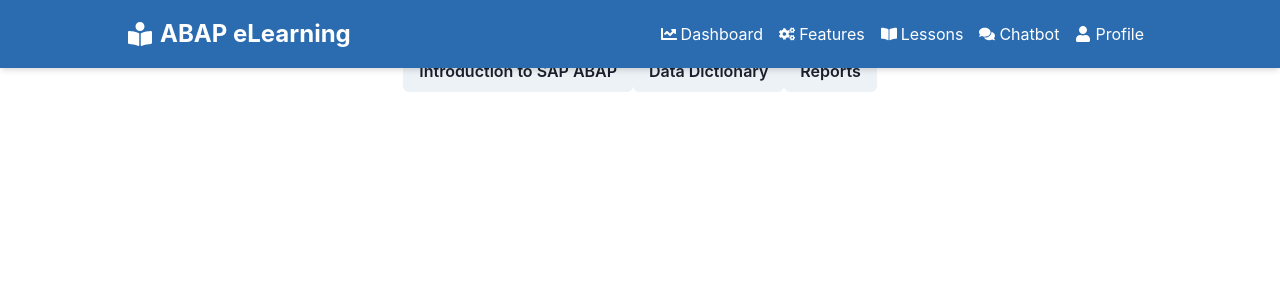
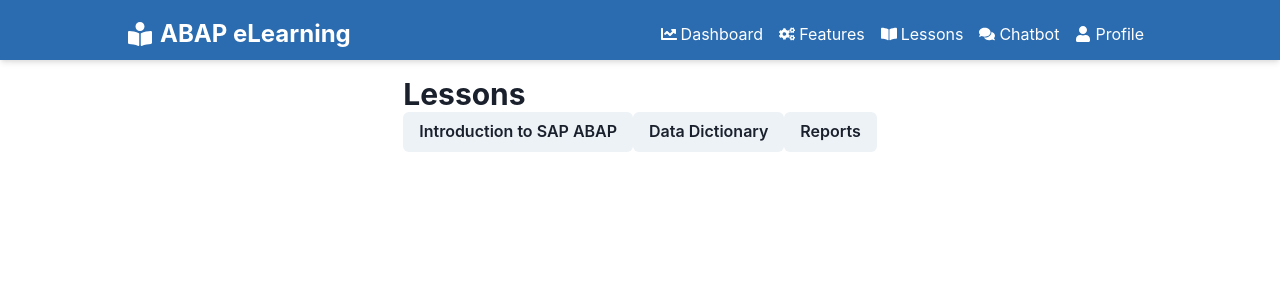
Before and after one commit to GPT-Engineer-App/abap-elearning-skeleton, a React (Vite) app: page /lessons in a window 1280 px wide. Shown: the top 300 px of the page. Built offline with nearby package versions, Linux system fonts and the light colour scheme.

Commit message:
Added scrollable containers to the main content area and individual sections to ensure the site has a scrollbar and the information is not too high.
Prompt: dont have scrollbar. The information is too high

```diff
--- a/src/App.jsx
+++ b/src/App.jsx
@@ -1,4 +1,5 @@
 import { Route, BrowserRouter as Router, Routes } from "react-router-dom";
+import { Box } from "@chakra-ui/react";
 import Index from "./pages/Index.jsx";
 import NavBar from "./components/NavBar.jsx";
 import Login from "./pages/Login.jsx";
@@ -7,6 +8,7 @@ import Profile from "./pages/Profile.jsx";
 const App = () => (
   <Router>
     <NavBar />
+    <Box as="main" mt="60px" overflowY="auto" height="calc(100vh - 60px)">
       <Routes>
         <Route exact path="/" element={<Login />} />
         <Route path="/dashboard" element={<Index page="dashboard" />} />
@@ -15,6 +17,7 @@ const App = () => (
         <Route path="/chatbot" element={<Index page="chatbot" />} />
         <Route path="/profile" element={<Profile />} />
       </Routes>
+    </Box>
   </Router>
 );
 
--- a/src/components/NavBar.jsx
+++ b/src/components/NavBar.jsx
@@ -3,7 +3,7 @@ import { FaChartLine, FaCogs, FaBookOpen, FaComments, FaUser, FaBookReader } fro
 import { Link as RouterLink } from "react-router-dom";
 
 const NavBar = () => (
-  <Box bg="blue.600" p={4} shadow="md" position="fixed" top="0" width="100%" zIndex="50">
+  <Box bg="blue.600" p={4} shadow="md" position="fixed" top="0" width="100%" zIndex="50" height="60px">
     <Flex justify="space-between" align="center" maxW="container.lg" mx="auto">
       <Text color="white" fontSize="2xl" fontWeight="bold" display="flex" alignItems="center">
         <Icon as={FaBookReader} mr={2} /> ABAP eLearning
--- a/src/pages/Index.jsx
+++ b/src/pages/Index.jsx
@@ -51,7 +51,7 @@ const Index = ({ page }) => {
   };
 
   return (
-    <Container maxW="container.md" p={4}>
+    <Container maxW="container.md" p={4} overflowY="auto">
       <VStack spacing={4}>
         {currentPage === "dashboard" && (
           <Box>
```
Lines whose indentation alone changed are shown as unchanged.
